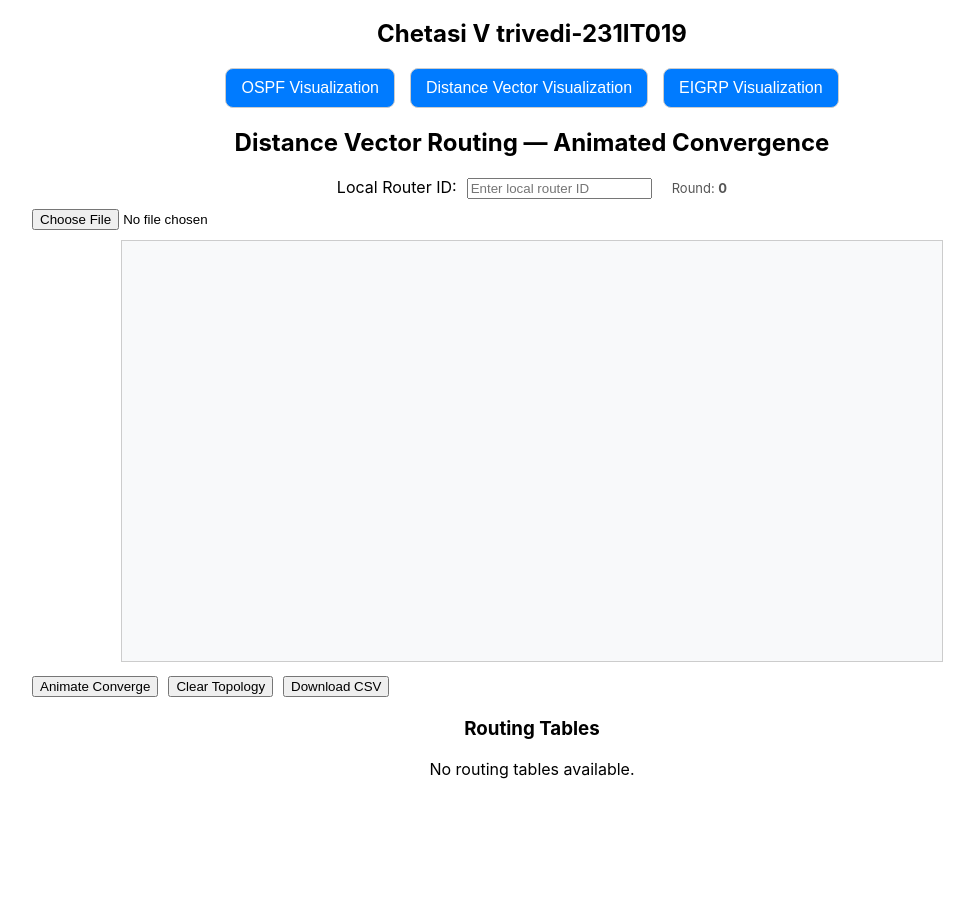
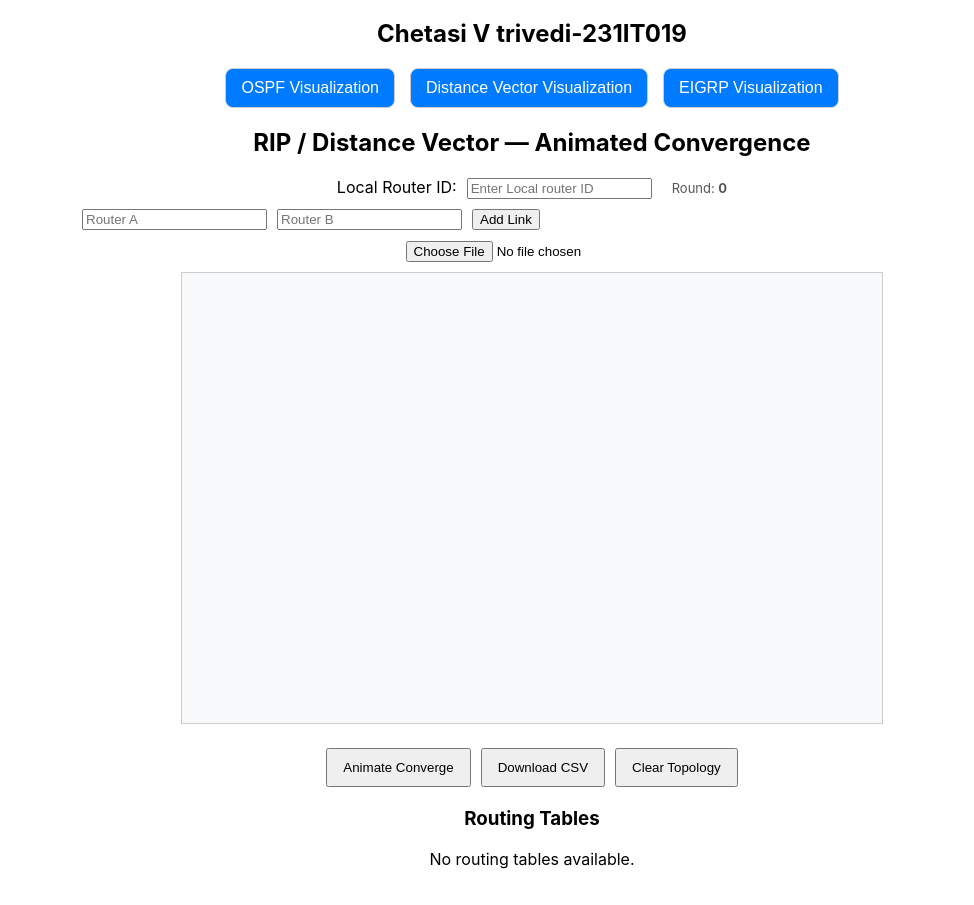
Before and after one commit to ShriyaRajeesh/RoutingProtocolAnimations, a React (Create React App) app: page /distance-vector in a window 1280 px wide. Shown: the part 284-1189 px from the top of the page, without its empty margins (108-1082 px from the left). Before the commit the page ends 1099 px from the top, so only its background shows below. Built offline with nearby package versions, Linux system fonts and the light colour scheme.

Commit message:
update RIP

```diff
--- a/src/components/DistanceVectorAnimation.jsx
+++ b/src/components/DistanceVectorAnimation.jsx
@@ -1,34 +1,34 @@
-import React, { useState, useRef, useEffect } from 'react';
-import * as d3 from 'd3';
-import Papa from 'papaparse';
+import React, { useState, useRef, useEffect } from "react";
+import * as d3 from "d3";
+import Papa from "papaparse";
 
 export default function DistanceVectorAnimation() {
   const [nodes, setNodes] = useState([]);
   const [links, setLinks] = useState([]);
   const [routingTables, setRoutingTables] = useState({});
   const [changedEntries, setChangedEntries] = useState({});
-  const [localRouter, setLocalRouter] = useState('');
+  const [localRouter, setLocalRouter] = useState("");
   const [roundCount, setRoundCount] = useState(0);
   const [isAnimating, setIsAnimating] = useState(false);
+  const [source, setSource] = useState("");
+  const [target, setTarget] = useState("");
   const svgRef = useRef();
 
   const maxHop = 15;
   const linkCost = 1;
 
   /** ----------------- TOPOLOGY FUNCTIONS ----------------- */
-
   const clearTopology = () => {
     setNodes([]);
     setLinks([]);
     setRoutingTables({});
-    setLocalRouter('');
+    setLocalRouter("");
     setRoundCount(0);
-
     const svg = d3.select(svgRef.current);
-    svg.selectAll('*').remove();
+    svg.selectAll("*").remove();
   };
 
-  const getLinkId = (end) => (typeof end === 'string' ? end : end.id);
+  const getLinkId = (end) => (typeof end === "string" ? end : end.id);
 
   const handleCSVUpload = (event) => {
     const file = event.target.files[0];
@@ -52,16 +52,67 @@ export default function DistanceVectorAnimation() {
 
           const exists = newLinks.some(
             (link) =>
-              (link.source === sourceId && link.target === targetId) ||
-              (link.source === targetId && link.target === sourceId),
+              (getLinkId(link.source) === sourceId &&
+                getLinkId(link.target) === targetId) ||
+              (getLinkId(link.source) === targetId &&
+                getLinkId(link.target) === sourceId)
           );
           if (!exists) newLinks.push({ source: sourceId, target: targetId });
         });
 
-        setNodes([...Array.from(nodeSet)].map((id) => ({ id })));
+        setNodes(
+          [...Array.from(nodeSet)].map((id) => ({
+            id,
+            x: Math.random() * 700,
+            y: Math.random() * 450,
+          }))
+        );
         setLinks(newLinks);
       },
     });
+  };
+
+  const handleAddLink = () => {
+    if (!source || !target) {
+      alert("Please fill in source and target.");
+      return;
+    }
+    if (source === target) {
+      alert("Source and target cannot be same.");
+      return;
+    }
+
+    if (!nodes.find((n) => n.id === source)) {
+      setNodes((prev) => [
+        ...prev,
+        { id: source, x: Math.random() * 700, y: Math.random() * 450 },
+      ]);
+    }
+
+    if (!nodes.find((n) => n.id === target)) {
+      setNodes((prev) => [
+        ...prev,
+        { id: target, x: Math.random() * 700, y: Math.random() * 450 },
+      ]);
+    }
+
+    const exists = links.some(
+      (l) =>
+        (getLinkId(l.source) === source && getLinkId(l.target) === target) ||
+        (getLinkId(l.source) === target && getLinkId(l.target) === source)
+    );
+
+    if (exists) {
+      const confirmUpdate = window.confirm(
+        `Link between ${source} and ${target} already exists. Do nothing?`
+      );
+      if (!confirmUpdate) return;
+    } else {
+      setLinks((prev) => [...prev, { source, target }]);
+    }
+
+    setSource("");
+    setTarget("");
   };
 
   const downloadCSV = () => {
@@ -74,31 +125,32 @@ export default function DistanceVectorAnimation() {
         allData.push({
           router,
           destination: dest,
-          cost: entry.cost === Infinity ? '∞' : entry.cost,
+          cost: entry.cost === Infinity ? "∞" : entry.cost,
           nextHop: entry.nextHop,
-          state: entry.state || 'valid',
+          state: entry.state || "valid",
         });
       });
     });
 
     const csv = Papa.unparse(allData);
-    const blob = new Blob([csv], { type: 'text/csv;charset=utf-8;' });
-    const link = document.createElement('a');
+    const blob = new Blob([csv], { type: "text/csv;charset=utf-8;" });
+    const link = document.createElement("a");
     link.href = URL.createObjectURL(blob);
-    link.download = 'distance_vector_routing.csv';
+    link.download = "distance_vector_routing.csv";
     link.click();
   };
 
-  /** ----------------- ROUTING LOGIC ----------------- */
-
+  /** ----------------- ROUTING LOGIC (Distance Vector / RIP-like) ----------------- */
   const getNeighborsOf = (nodeId) =>
     links
       .filter(
         (link) =>
-          getLinkId(link.source) === nodeId || getLinkId(link.target) === nodeId,
+          getLinkId(link.source) === nodeId || getLinkId(link.target) === nodeId
       )
       .map((link) =>
-        getLinkId(link.source) === nodeId ? getLinkId(link.target) : getLinkId(link.source),
+        getLinkId(link.source) === nodeId
+          ? getLinkId(link.target)
+          : getLinkId(link.source)
       );
 
   const sleep = (ms) => new Promise((resolve) => setTimeout(resolve, ms));
@@ -116,8 +168,10 @@ export default function DistanceVectorAnimation() {
       neighbors.forEach((neighborId) => {
         const advertised = {};
 
+        // node advertises its table to neighbor
         Object.keys(nodeTable).forEach((dest) => {
           const entry = nodeTable[dest];
+          // split horizon with poisoned reverse
           advertised[dest] = {
             cost: entry.nextHop === neighborId ? Infinity : entry.cost,
             poisoned: entry.nextHop === neighborId,
@@ -128,25 +182,26 @@ export default function DistanceVectorAnimation() {
 
         Object.keys(advertised).forEach((dest) => {
           const advCost = advertised[dest].cost;
-          let candidateCost = advCost === Infinity ? Infinity : advCost + linkCost;
+          let candidateCost =
+            advCost === Infinity ? Infinity : advCost + linkCost;
           if (candidateCost > maxHop) candidateCost = Infinity;
 
           const current = neighborTable[dest] || {
             cost: Infinity,
-            nextHop: '-',
-            state: 'invalid',
+            nextHop: "-",
+            state: "invalid",
           };
 
           const isBetter =
             candidateCost < current.cost ||
             (current.cost === Infinity && candidateCost < Infinity) ||
-            (current.state === 'invalid' && candidateCost < Infinity);
+            (current.state === "invalid" && candidateCost < Infinity);
 
           if (isBetter) {
             neighborTable[dest] = {
               cost: candidateCost,
-              nextHop: candidateCost === Infinity ? '-' : nodeId,
-              state: candidateCost === Infinity ? 'invalid' : 'valid',
+              nextHop: candidateCost === Infinity ? "-" : nodeId,
+              state: candidateCost === Infinity ? "invalid" : "valid",
             };
             anyChanged = true;
             roundChanges[neighborId] = roundChanges[neighborId] || new Set();
@@ -156,8 +211,8 @@ export default function DistanceVectorAnimation() {
           if (advertised[dest].poisoned && current.nextHop === nodeId) {
             neighborTable[dest] = {
               cost: Infinity,
-              nextHop: '-',
-              state: 'invalid',
+              nextHop: "-",
+              state: "invalid",
             };
             anyChanged = true;
             roundChanges[neighborId] = roundChanges[neighborId] || new Set();
@@ -169,14 +224,14 @@ export default function DistanceVectorAnimation() {
       });
     });
 
-    // Fill missing destinations
+    // Ensure every router has entries for all destinations
     Object.keys(updatedTables).forEach((router) => {
       nodes.forEach((n) => {
         if (!updatedTables[router][n.id]) {
           updatedTables[router][n.id] = {
             cost: Infinity,
-            nextHop: '-',
-            state: 'invalid',
+            nextHop: "-",
+            state: "invalid",
           };
         }
       });
@@ -197,37 +252,45 @@ export default function DistanceVectorAnimation() {
   const copyObject = (obj) => JSON.parse(JSON.stringify(obj));
 
   /** ----------------- ANIMATION ----------------- */
-
-  const animatePacketsOneRound = async (durationPerPacket = 800) => {
+  const animatePacketsOneRound = async (durationPerPacket = 700) => {
     const svg = d3.select(svgRef.current);
 
     for (let i = 0; i < nodes.length; i += 1) {
       const node = nodes[i];
       const neighLinks = links.filter(
         (link) =>
-          getLinkId(link.source) === node.id || getLinkId(link.target) === node.id,
+          getLinkId(link.source) === node.id ||
+          getLinkId(link.target) === node.id
       );
 
       for (let j = 0; j < neighLinks.length; j += 1) {
         const link = neighLinks[j];
-        const sourceObj = getLinkId(link.source) === node.id ? link.source : link.target;
-        const targetObj = getLinkId(link.source) === node.id ? link.target : link.source;
+        const sourceObj =
+          getLinkId(link.source) === node.id ? link.source : link.target;
+        const targetObj =
+          getLinkId(link.source) === node.id ? link.target : link.source;
 
         if (!sourceObj.x || !targetObj.x) continue;
 
         const packet = svg
-          .append('circle')
-          .attr('r', 5)
-          .attr('fill', 'limegreen')
-          .attr('cx', sourceObj.x)
-          .attr('cy', sourceObj.y);
+          .append("circle")
+          .attr("r", 5)
+          .attr("fill", "limegreen")
+          .attr("cx", sourceObj.x)
+          .attr("cy", sourceObj.y);
 
         packet
           .transition()
           .duration(durationPerPacket)
-          .attrTween('cx', () => (t) => sourceObj.x + t * (targetObj.x - sourceObj.x))
-          .attrTween('cy', () => (t) => sourceObj.y + t * (targetObj.y - sourceObj.y))
-          .on('end', () => packet.remove());
+          .attrTween(
+            "cx",
+            () => (t) => sourceObj.x + t * (targetObj.x - sourceObj.x)
+          )
+          .attrTween(
+            "cy",
+            () => (t) => sourceObj.y + t * (targetObj.y - sourceObj.y)
+          )
+          .on("end", () => packet.remove());
 
         await sleep(100);
       }
@@ -236,7 +299,7 @@ export default function DistanceVectorAnimation() {
   };
 
   const animateConverge = async () => {
-    if (!nodes.length) return alert('Add nodes/links first');
+    if (!nodes.length) return alert("Add nodes/links first");
     if (isAnimating) return;
 
     setIsAnimating(true);
@@ -248,9 +311,13 @@ export default function DistanceVectorAnimation() {
       round += 1;
       await animatePacketsOneRound(600);
 
-      const { updatedTables, changed, roundChanges } = performOneRoundWithDiff(tables);
+      const { updatedTables, changed, roundChanges } =
+        performOneRoundWithDiff(tables);
 
-      setChangedEntries((prev) => ({ ...prev, [roundCount + 1]: roundChanges }));
+      setChangedEntries((prev) => ({
+        ...prev,
+        [roundCount + 1]: roundChanges,
+      }));
       setRoutingTables(copyObject(updatedTables));
       setRoundCount((c) => c + 1);
 
@@ -271,72 +338,92 @@ export default function DistanceVectorAnimation() {
   /** ----------------- D3 VISUALIZATION ----------------- */
   useEffect(() => {
     const svg = d3.select(svgRef.current);
-    svg.selectAll('*').remove();
+    svg.selectAll("*").remove();
     const width = 700;
     const height = 450;
 
-    svg.append('defs')
-      .append('marker')
-      .attr('id', 'arrow')
-      .attr('viewBox', '0 -5 10 10')
-      .attr('refX', 24)
-      .attr('refY', 0)
-      .attr('markerWidth', 6)
-      .attr('markerHeight', 6)
-      .attr('orient', 'auto')
-      .append('path')
-      .attr('d', 'M0,-5L10,0L0,5')
-      .attr('fill', '#555');
+    svg
+      .append("defs")
+      .append("marker")
+      .attr("id", "arrow")
+      .attr("viewBox", "0 -5 10 10")
+      .attr("refX", 24)
+      .attr("refY", 0)
+      .attr("markerWidth", 6)
+      .attr("markerHeight", 6)
+      .attr("orient", "auto")
+      .append("path")
+      .attr("d", "M0,-5L10,0L0,5")
+      .attr("fill", "#555");
 
-    const simulation = d3.forceSimulation(nodes)
-      .force('link', d3.forceLink(links).id((d) => d.id).distance(140))
-      .force('charge', d3.forceManyBody().strength(-300))
-      .force('center', d3.forceCenter(width / 2, height / 2));
+    const simulation = d3
+      .forceSimulation(nodes)
+      .force(
+        "link",
+        d3
+          .forceLink(links)
+          .id((d) => d.id)
+          .distance(140)
+      )
+      .force("charge", d3.forceManyBody().strength(-300))
+      .force("center", d3.forceCenter(width / 2, height / 2));
 
-    const link = svg.selectAll('.link').data(links).enter()
-      .append('line')
-      .attr('class', 'link')
-      .attr('stroke', '#999')
-      .attr('stroke-width', 2)
-      .attr('marker-end', 'url(#arrow)');
+    const link = svg
+      .selectAll(".link")
+      .data(links)
+      .enter()
+      .append("line")
+      .attr("class", "link")
+      .attr("stroke", "#999")
+      .attr("stroke-width", 2)
+      .attr("marker-end", "url(#arrow)");
 
-    const linkLabels = svg.selectAll('.link-label').data(links).enter()
-      .append('text')
-      .attr('class', 'link-label')
-      .attr('font-size', '12px')
-      .attr('fill', '#000')
-      .text(() => '1');
+    const linkLabels = svg
+      .selectAll(".link-label")
+      .data(links)
+      .enter()
+      .append("text")
+      .attr("class", "link-label")
+      .attr("font-size", "12px")
+      .attr("fill", "#000")
+      .text(() => "1");
 
-    const nodeImages = svg.selectAll('image').data(nodes).enter()
-      .append('image')
-      .attr('xlink:href', '/modem.png')
-      .attr('width', 45)
-      .attr('height', 45)
-      .attr('x', (d) => d.x - 22)
-      .attr('y', (d) => d.y - 22);
+    const nodeImages = svg
+      .selectAll("image")
+      .data(nodes)
+      .enter()
+      .append("image")
+      .attr("xlink:href", "/modem.png")
+      .attr("width", 45)
+      .attr("height", 45)
+      .attr("x", (d) => d.x - 22)
+      .attr("y", (d) => d.y - 22);
 
-    const nodeLabels = svg.selectAll('.label').data(nodes).enter()
-      .append('text')
-      .attr('class', 'label')
-      .attr('text-anchor', 'middle')
-      .attr('dy', 35)
-      .attr('font-size', '12px')
-      .attr('fill', 'black')
+    const nodeLabels = svg
+      .selectAll(".label")
+      .data(nodes)
+      .enter()
+      .append("text")
+      .attr("class", "label")
+      .attr("text-anchor", "middle")
+      .attr("dy", 35)
+      .attr("font-size", "12px")
+      .attr("fill", "black")
       .text((d) => d.id);
 
-    simulation.on('tick', () => {
+    simulation.on("tick", () => {
       link
-        .attr('x1', (d) => d.source.x)
-        .attr('y1', (d) => d.source.y)
-        .attr('x2', (d) => d.target.x)
-        .attr('y2', (d) => d.target.y);
+        .attr("x1", (d) => d.source.x)
+        .attr("y1", (d) => d.source.y)
+        .attr("x2", (d) => d.target.x)
+        .attr("y2", (d) => d.target.y);
 
       linkLabels
-        .attr('x', (d) => (d.source.x + d.target.x) / 2)
-        .attr('y', (d) => (d.source.y + d.target.y) / 2);
+        .attr("x", (d) => (d.source.x + d.target.x) / 2)
+        .attr("y", (d) => (d.source.y + d.target.y) / 2);
 
-      nodeImages.attr('x', (d) => d.x - 22).attr('y', (d) => d.y - 22);
-      nodeLabels.attr('x', (d) => d.x).attr('y', (d) => d.y + 35);
+      nodeImages.attr("x", (d) => d.x - 22).attr("y", (d) => d.y - 22);
+      nodeLabels.attr("x", (d) => d.x).attr("y", (d) => d.y + 35);
     });
 
     return () => simulation.stop();
@@ -350,8 +437,8 @@ export default function DistanceVectorAnimation() {
       nodes.forEach((dest) => {
         newTables[node.id][dest.id] = {
           cost: node.id === dest.id ? 0 : Infinity,
-          nextHop: node.id === dest.id ? node.id : '-',
-          state: node.id === dest.id ? 'valid' : 'invalid',
+          nextHop: node.id === dest.id ? node.id : "-",
+          state: node.id === dest.id ? "valid" : "invalid",
         };
       });
     });
@@ -359,8 +446,18 @@ export default function DistanceVectorAnimation() {
     links.forEach((link) => {
       const sourceId = getLinkId(link.source);
       const targetId = getLinkId(link.target);
-      if (newTables[sourceId]) newTables[sourceId][targetId] = { cost: linkCost, nextHop: targetId, state: 'valid' };
-      if (newTables[targetId]) newTables[targetId][sourceId] = { cost: linkCost, nextHop: sourceId, state: 'valid' };
+      if (newTables[sourceId])
+        newTables[sourceId][targetId] = {
+          cost: linkCost,
+          nextHop: targetId,
+          state: "valid",
+        };
+      if (newTables[targetId])
+        newTables[targetId][sourceId] = {
+          cost: linkCost,
+          nextHop: sourceId,
+          state: "valid",
+        };
     });
 
     setRoutingTables(newTables);
@@ -370,39 +467,66 @@ export default function DistanceVectorAnimation() {
 
   /** ----------------- UI ----------------- */
   return (
-    <div style={{ maxWidth: '1000px', margin: 'auto' }}>
-      <h2>Distance Vector Routing — Animated Convergence</h2>
+    <div style={{ maxWidth: "900px", margin: "auto" }}>
+      <h2>RIP / Distance Vector — Animated Convergence</h2>
 
       <div style={{ marginBottom: 10 }}>
-        <label htmlFor="local-router">Local Router ID:</label>
+        <label>Local Router ID:</label>
         <input
-          id="local-router"
           type="text"
           value={localRouter}
           onChange={(e) => setLocalRouter(e.target.value.trim())}
-          placeholder="Enter local router ID"
+          placeholder="Enter Local router ID"
           style={{ marginLeft: 10 }}
         />
-        <span style={{ marginLeft: 20, fontSize: 13, color: '#555' }}>
+        <span style={{ marginLeft: 20, fontSize: 13, color: "#555" }}>
           Round: <strong>{roundCount}</strong>
         </span>
       </div>
 
-      <div style={{ display: 'flex', gap: 10, marginBottom: 10 }}>
+      <div style={{ display: "flex", gap: 10, marginBottom: 10 }}>
+        <input
+          type="text"
+          placeholder="Router A"
+          value={source}
+          onChange={(e) => setSource(e.target.value.trim())}
+        />
+        <input
+          type="text"
+          placeholder="Router B"
+          value={target}
+          onChange={(e) => setTarget(e.target.value.trim())}
+        />
+        <button onClick={handleAddLink}>Add Link</button>
+      </div>
+
+      <div style={{ marginBottom: 10 }}>
         <input type="file" accept=".csv" onChange={handleCSVUpload} />
       </div>
 
       <svg
         ref={svgRef}
-        width={820}
-        height={420}
-        style={{ border: '1px solid #ccc', background: '#f8f9fa' }}
+        width={700}
+        height={450}
+        style={{ border: "1px solid #ccc", background: "#f8f9fa" }}
       />
 
-      <div style={{ marginTop: 10, display: 'flex', gap: 10 }}>
-        <button type="button" onClick={animateConverge}>Animate Converge</button>
-        <button type="button" onClick={clearTopology}>Clear Topology</button>
-        <button type="button" onClick={downloadCSV}>Download CSV</button>
+      <div style={{ marginTop: 20 }}>
+        <button onClick={animateConverge} style={{ padding: "10px 15px" }}>
+          Animate Converge
+        </button>
+        <button
+          onClick={downloadCSV}
+          style={{ padding: "10px 15px", marginLeft: 10 }}
+        >
+          Download CSV
+        </button>
+        <button
+          onClick={clearTopology}
+          style={{ padding: "10px 15px", marginLeft: 10 }}
+        >
+          Clear Topology
+        </button>
       </div>
 
       <div style={{ marginTop: 20 }}>
@@ -410,34 +534,51 @@ export default function DistanceVectorAnimation() {
         {Object.keys(routingTables).length === 0 ? (
           <p>No routing tables available.</p>
         ) : (
-          <div style={{ display: 'flex', gap: 20, flexWrap: 'wrap' }}>
+          <div style={{ display: "flex", gap: 20, flexWrap: "wrap" }}>
             {Object.entries(routingTables).map(([router, table]) => (
               <table
                 key={router}
-                style={{ borderCollapse: 'collapse', border: '1px solid #ccc' }}
+                style={{ borderCollapse: "collapse", border: "1px solid #ccc" }}
               >
                 <thead>
                   <tr>
-                    <th colSpan={4} style={{ border: '1px solid #ccc', padding: 5 }}>
+                    <th
+                      colSpan={4}
+                      style={{ border: "1px solid #ccc", padding: 5 }}
+                    >
                       Router {router}
                     </th>
                   </tr>
                   <tr>
-                    <th style={{ border: '1px solid #ccc', padding: 5 }}>Destination</th>
-                    <th style={{ border: '1px solid #ccc', padding: 5 }}>Cost</th>
-                    <th style={{ border: '1px solid #ccc', padding: 5 }}>Next Hop</th>
-                    <th style={{ border: '1px solid #ccc', padding: 5 }}>State</th>
+                    <th style={{ border: "1px solid #ccc", padding: 5 }}>
+                      Destination
+                    </th>
+                    <th style={{ border: "1px solid #ccc", padding: 5 }}>
+                      Cost
+                    </th>
+                    <th style={{ border: "1px solid #ccc", padding: 5 }}>
+                      Next Hop
+                    </th>
+                    <th style={{ border: "1px solid #ccc", padding: 5 }}>
+                      State
+                    </th>
                   </tr>
                 </thead>
                 <tbody>
                   {Object.entries(table).map(([dest, entry]) => (
                     <tr key={dest}>
-                      <td style={{ border: '1px solid #ccc', padding: 5 }}>{dest}</td>
-                      <td style={{ border: '1px solid #ccc', padding: 5 }}>
-                        {entry.cost === Infinity ? '∞' : entry.cost}
+                      <td style={{ border: "1px solid #ccc", padding: 5 }}>
+                        {dest}
                       </td>
-                      <td style={{ border: '1px solid #ccc', padding: 5 }}>{entry.nextHop}</td>
-                      <td style={{ border: '1px solid #ccc', padding: 5 }}>{entry.state}</td>
+                      <td style={{ border: "1px solid #ccc", padding: 5 }}>
+                        {entry.cost === Infinity ? "∞" : entry.cost}
+                      </td>
+                      <td style={{ border: "1px solid #ccc", padding: 5 }}>
+                        {entry.nextHop}
+                      </td>
+                      <td style={{ border: "1px solid #ccc", padding: 5 }}>
+                        {entry.state}
+                      </td>
                     </tr>
                   ))}
                 </tbody>
```
